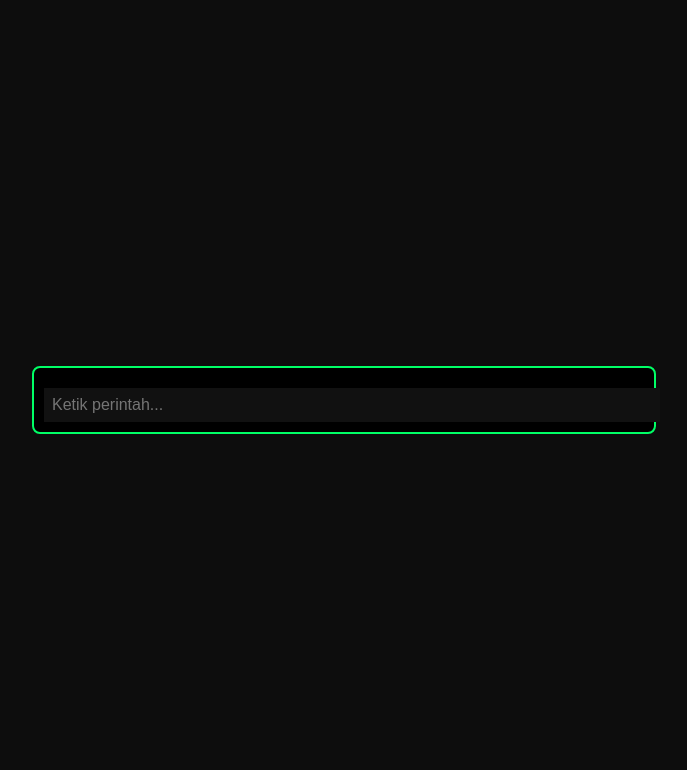
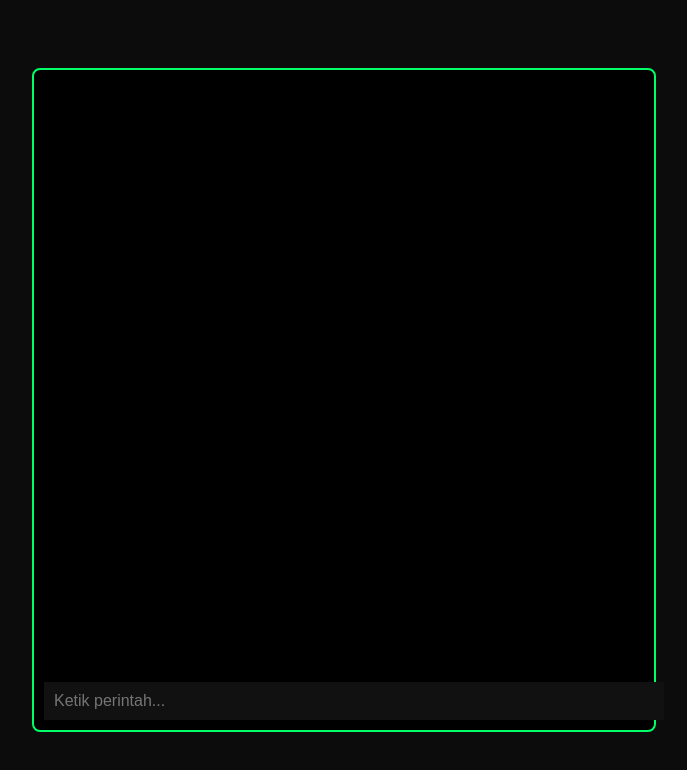
Before and after one commit to hezzarmdn/rpg-website, a website: page index.html in a window 1280 px wide. Shown: the whole page, without its empty margins (296-983 px from the left). Drawn offline with Linux system fonts and the light colour scheme.

Commit message:
Update style.css

```diff
--- a/style.css
+++ b/style.css
@@ -1,5 +1,5 @@
 body {
-  background: #0d0d0d;
+  background: #0c0c0c;
   color: #00ff66;
   font-family: monospace;
   display: flex;
@@ -18,6 +18,7 @@ body {
   background: #000;
   display: flex;
   flex-direction: column;
+  height: 80vh;
 }
 
 #output {
@@ -29,7 +30,7 @@ body {
 
 #input {
   width: 100%;
-  padding: 8px;
+  padding: 10px;
   background: #111;
   color: #00ff66;
   border: none;
```
